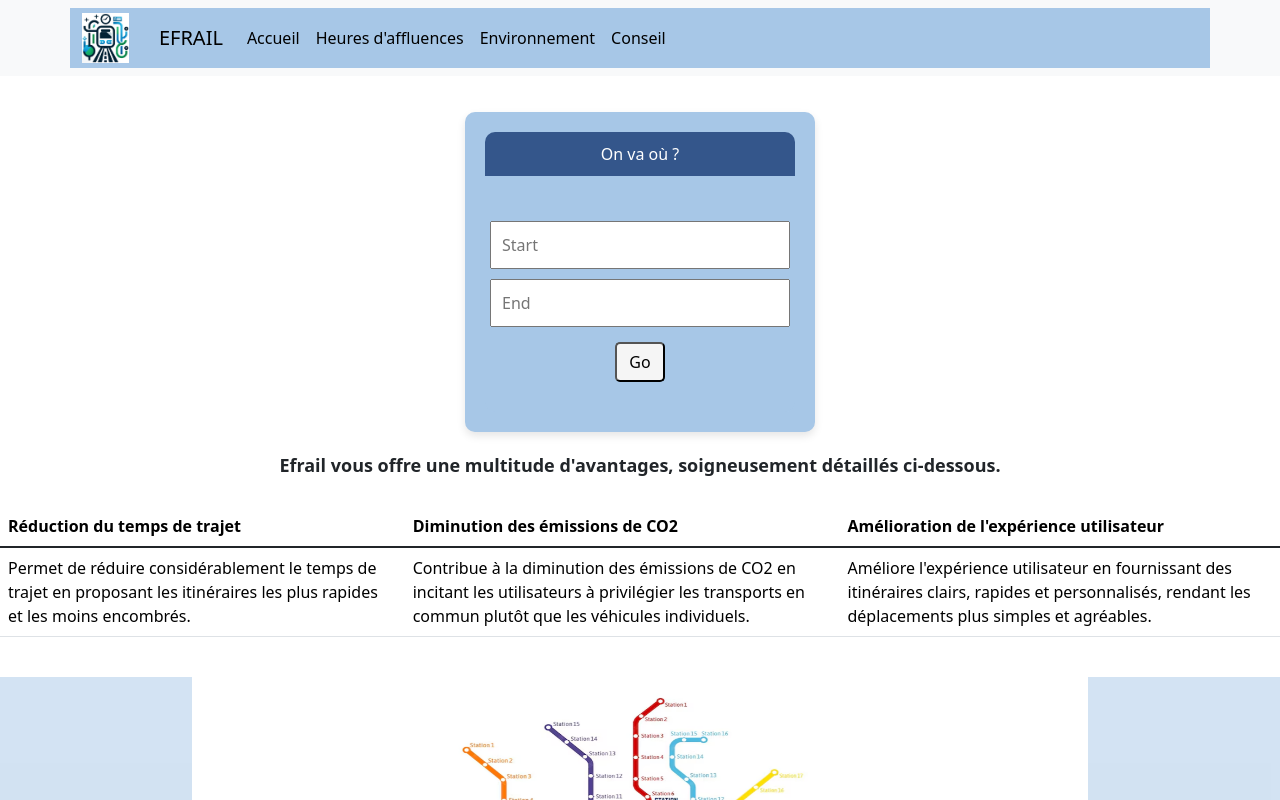
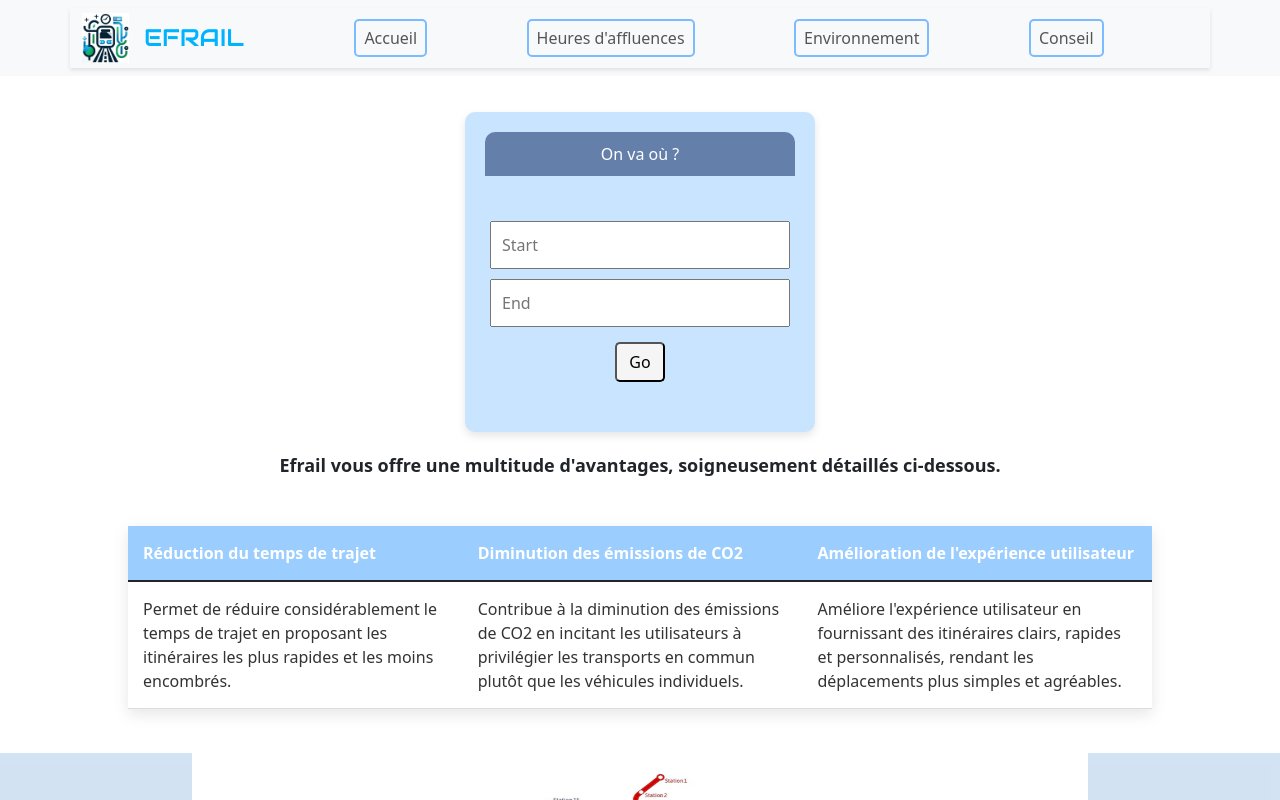
Before and after one commit to KaiZyX/MasterCampIT---Efrail, a Vue app in the folder vue-project/: page / in a window 1280 px wide. Shown: the top 800 px of the page. Built offline with nearby package versions, Linux system fonts and the light colour scheme.

Commit message:
Refonte graphique

```diff
--- a/vue-project/index.html
+++ b/vue-project/index.html
@@ -3,6 +3,7 @@
   <head>
     <meta charset="UTF-8">
     <link rel="icon" href="/favicon.ico">
+    <link href="https://fonts.googleapis.com/css2?family=Audiowide&display=swap" rel="stylesheet">
     <meta name="viewport" content="width=device-width, initial-scale=1.0">
     <title>Vite App</title>
   </head>
--- a/vue-project/src/components/Header.vue
+++ b/vue-project/src/components/Header.vue
@@ -1,3 +1,4 @@
+
 <template>
   <header>
       <nav class="navbar navbar-expand-lg navbar-light bg-light">
@@ -26,45 +27,60 @@
 </template>
 
 <style scoped>
-
-.container{
-  background-color: #A7C7E7;
-
+.container {
+  background-color: #f8f9fa; /* Couleur de fond plus douce */
+  box-shadow: 0 2px 4px rgba(0,0,0,0.1); /* Ajoute une ombre pour donner de la profondeur */
 }
 
+.navbar {
+  padding: 0.5rem 1rem; /* Réduit le padding pour un look plus épuré */
+}
 
-
+.navbar-nav {
+  display: flex; /* Assure que les éléments sont traités comme des flex items */
+  justify-content: space-evenly; /* Espacement équitable entre les éléments */
+  width: 100%; /* S'assure que le .navbar-nav utilise toute la largeur disponible */
+}
 .navbar-brand {
   display: flex;
   align-items: center;
-
+  color: #00b3ff; /* Couleur du texte du logo pour le rendre plus distinct */
+  font-family: "Audiowide", sans-serif;
+  font-size: x-large;
+  font-style: normal;
 }
 
 .navbar-brand img {
-  margin-right: 30px;
+  margin-right: 15px; /* Ajuste l'espacement autour du logo */
 }
 
 .nav-link {
-  color: black;
+  color: #555; /* Couleur plus douce pour les liens */
   transition: color 0.3s;
+  font-weight: 500; /* Rend le texte un peu plus épais */
+  border: 2px solid #7cbbff; /* Ajoute une bordure */
+  border-radius: 5px; /* Arrondit les coins */
+  padding: 5px 10px; /* Ajoute un peu d'espace à l'intérieur */
+  margin: 0 5px; /* Ajoute un peu d'espace entre les boutons */
 }
 
-
-
-.nav-link:hover {
-  color: white;
+.nav-link:hover, .nav-link:focus {
+  color: #ffffff; /* Change la couleur du texte au survol */
+  background-color: #97caff; /* Change la couleur de fond au survol */
+  border-color: #5981ad; /* Assombrit la bordure au survol */
 }
 
-
 .btn-light {
-  background-color: white;
+  background-color: #007bff; /* Couleur de fond du bouton */
+  color: white; /* Couleur du texte du bouton */
   border: none;
   border-radius: 5px;
   padding: 10px 20px;
+  transition: background-color 0.3s, color 0.3s; /* Transition douce pour le survol */
 }
 
 .btn-light:hover {
-  background-color: white;
-  color: black;
+  background-color: #0056b3; /* Couleur de fond du bouton au survol */
+  color: #ffffff; /* Couleur du texte du bouton au survol */
 }
 </style>
--- a/vue-project/src/components/TrainList.vue
+++ b/vue-project/src/components/TrainList.vue
@@ -16,7 +16,7 @@
           </div>
         </div>
         <div v-if="url" class="map-output">
-          <object :data="url" width="800px" height="600px" style="overflow:auto;border:5px ridge blue">
+          <object :data="url" width="800px" height="600px" style="overflow:auto;border:5px ridge lightblue">
           </object>
         </div>
       </div>
@@ -29,8 +29,8 @@
         <thead>
           <tr>
             <th class="coll1" scope="col">Réduction du temps de trajet</th>
-            <th scope="col">Diminution des émissions de CO2</th>
-            <th classe="coll1" scope="col">Amélioration de l'expérience utilisateur</th>
+            <th class="coll1">Diminution des émissions de CO2</th>
+            <th class="coll1" scope="col">Amélioration de l'expérience utilisateur</th>
           </tr>
         </thead>
         <tbody class="table-group-divider">
@@ -117,7 +117,7 @@ export default {
 
 
   padding: 20px;
-  background-color: #A7C7E7;
+  background-color: #c9e4fe;
   border-radius: 10px;
   box-shadow: 0 4px 8px rgba(0, 0, 0, 0.1);
   max-width: 350px; /* Limitez la largeur du conteneur */
@@ -125,7 +125,7 @@ export default {
 }
 
 .search-form-header {
-  background-color: #34568B; /* Bleu plus foncé */
+  background-color: #647fa9; /* Bleu plus foncé */
   color: white;
   padding: 10px;
   width: 100%;
@@ -139,7 +139,7 @@ export default {
   display: flex;
   flex-direction: column;
   align-items: center;
-  background-color: #A7C7E7;
+  background-color: #c9e4fe;
   padding: 20px;
   border-radius: 0 0 10px 10px;
 }
@@ -154,6 +154,8 @@ export default {
   margin: 10px;
 }
 
+
+
 .Bouton {
   padding: 10px 20px;
   background-color: #ff7f50;
@@ -164,7 +166,7 @@ export default {
 }
 
 .Bouton:hover {
-  background-color: #ff6347;
+  background-color: #7dbac8;
 }
 
 .img1 {
@@ -187,13 +189,16 @@ export default {
 }
 
 .coll1 {
-  background-color: #A7C7E7;
+  background-color: #86bcf1;
 }
 
 .redirection_map {
   align-items: center;
   justify-content: center;
   display: flex;
+}
+.map-output {
+  margin-bottom: 40px; /* Ajoute de l'espace après la carte */
 }
 
 .Global {
@@ -239,13 +244,46 @@ export default {
 
 .ok {
   margin-top: 100px;
-  background-color: white;
+  background-color: rgb(187, 145, 145);
   font-size: 25px;
 }
 
 .fond {
-  background-color: white;
+  background-color: rgb(255, 255, 255);
 }
 
+.table {
+  width: 80%; /* Ajustez la largeur du tableau */
+  margin: 20px auto; /* Centrer le tableau et ajouter de l'espace autour */
+  border-collapse: collapse; /* Supprime les espaces entre les cellules */
+  box-shadow: 0 5px 15px rgba(0,0,0,0.1); /* Ajoute une ombre pour un effet de profondeur */
+}
 
+.table th, .table td {
+  padding: 15px; /* Ajustez l'espacement à l'intérieur des cellules */
+  text-align: left; /* Alignement du texte */
+  border-bottom: 1px solid #ddd; /* Ligne de séparation */
+}
+
+.table th {
+  background-color: #9bcdff; /* Couleur de fond pour les en-têtes */
+  color: white; /* Couleur du texte pour les en-têtes */
+}
+
+.table tr:nth-child(even) {
+  background-color: #f2f2f2; /* Couleur de fond pour les lignes paires */
+}
+
+.table tr:hover {
+  background-color: #ddd; /* Couleur de fond au survol */
+}
+
+.table td {
+  color: #333; /* Couleur du texte pour les cellules */
+}
+
+/* Ajoutez cette classe si elle n'existe pas déjà */
+.coll1, .table th:not(.coll1), .table td {
+  background-color: #fff; /* Couleur de fond uniforme pour toutes les cellules */
+}
 </style>
```
